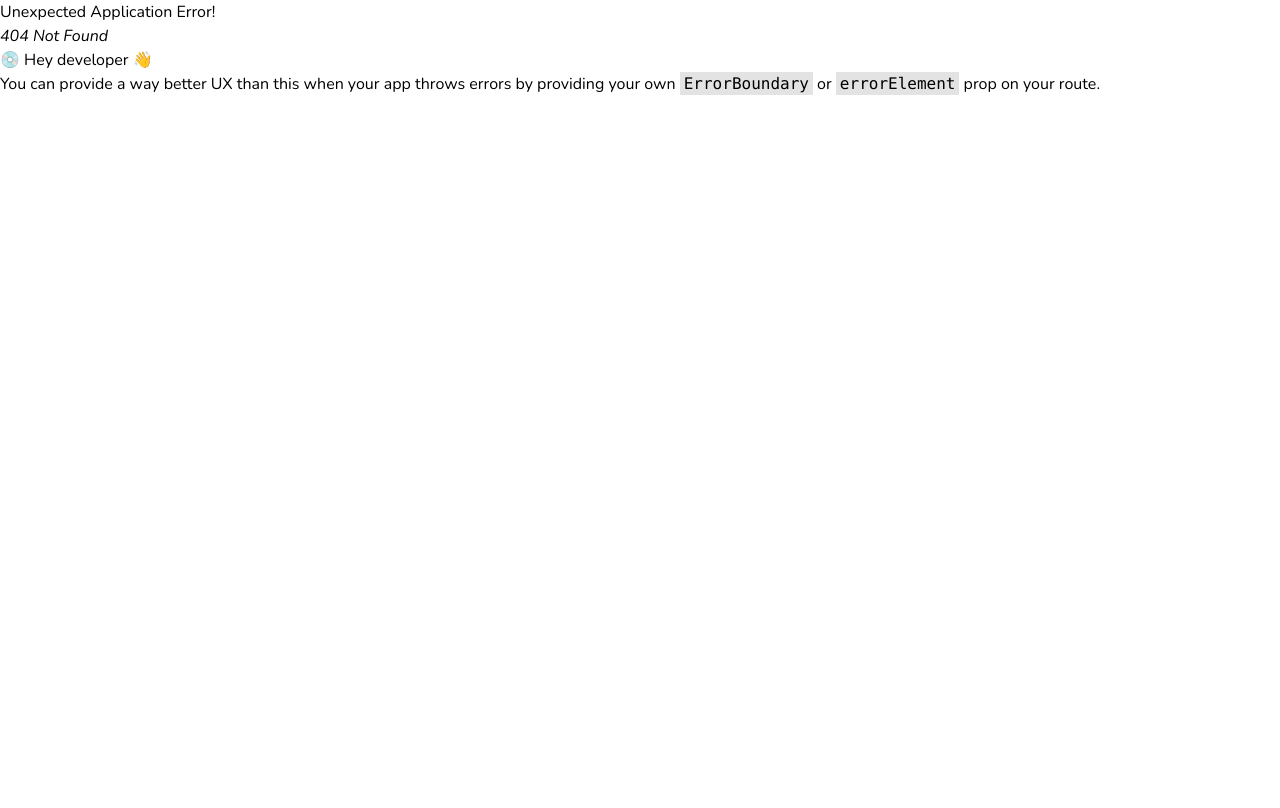
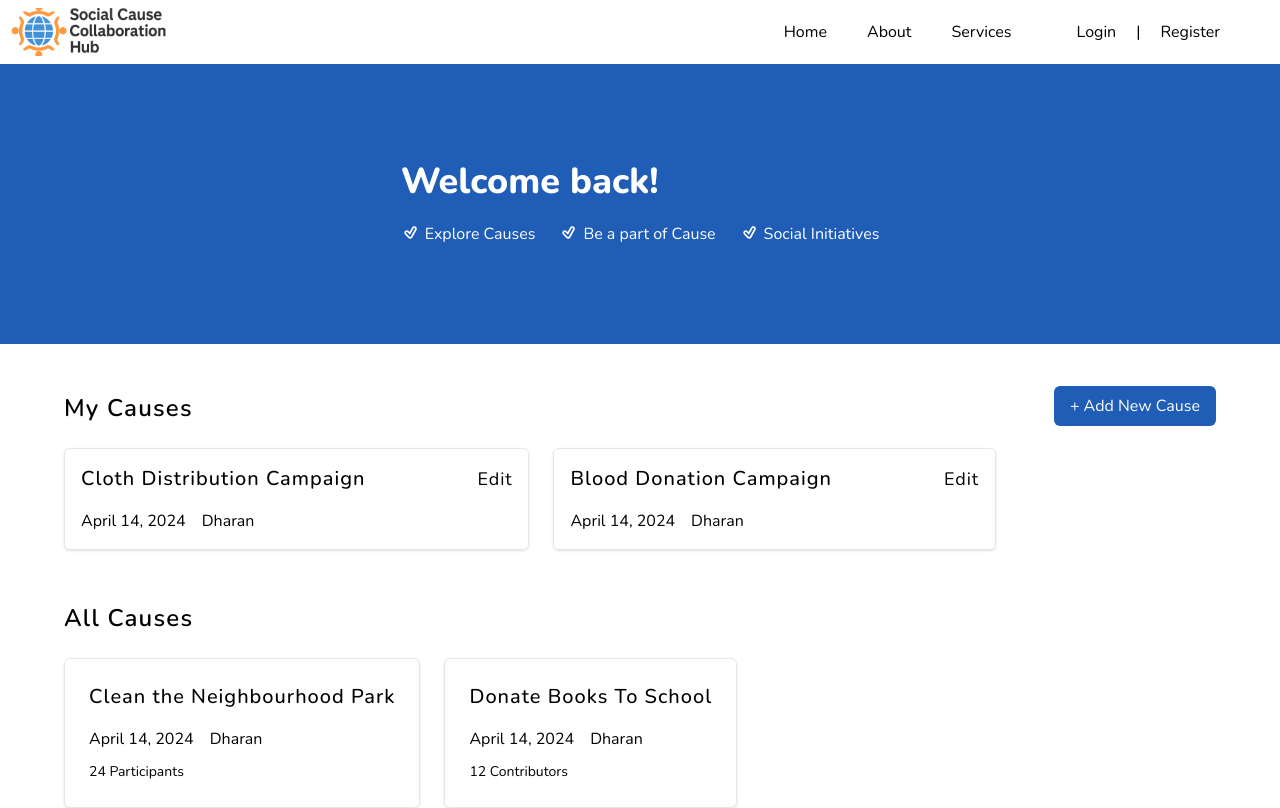
Before and after one commit to Sugambaj7/Social_Cause_Collaboration_Hub, a React (Vite) app in the folder frontend/: page /dashboard in a window 1280 px wide. Before the commit this address had no page. Shown: the top 808 px of the page. Built offline with nearby package versions, Linux system fonts and the light colour scheme.

Commit message:
basic changes on navbar, created UI for dashboard of user

```diff
--- /dev/null
+++ b/frontend/src/components/AllCausesComponent.jsx
@@ -0,0 +1,33 @@
+import React from "react";
+
+export default function AllCausesComponent() {
+  return (
+    <div className="mt-9 mb-28">
+      <h3 className="text-2xl font-semibold mt-4 mb-6 tracking-wider">
+        All Causes
+      </h3>
+      <div className="flex gap-6">
+        <div className="border p-6 mb-4 shadow rounded-md">
+          <p className="text-xl font-medium tracking-wider">
+            Clean the Neighbourhood Park
+          </p>
+          <div className="flex mt-4 mb-2">
+            <span>April 14, 2024</span>
+            <span className="ml-4">Dharan</span>
+          </div>
+          <span className="mt-8 text-sm">24 Participants</span>
+        </div>
+        <div className="border p-6 mb-4 rounded-md shadow">
+          <p className="text-xl font-medium tracking-wider">
+            Donate Books To School
+          </p>
+          <div className="flex mt-4 mb-2">
+            <span>April 14, 2024</span>
+            <span className="ml-4">Dharan</span>
+          </div>
+          <span className="text-sm">12 Contributors</span>
+        </div>
+      </div>
+    </div>
+  );
+}
--- /dev/null
+++ b/frontend/src/components/FeedCausesComponent.jsx
@@ -0,0 +1,12 @@
+import React from "react";
+import MyCauseComponent from "./MyCauseComponent";
+import AllCausesComponent from "./AllCausesComponent";
+
+export default function FeedCausesComponent() {
+  return (
+    <div className= "mx-16">
+      <MyCauseComponent />
+      <AllCausesComponent />
+    </div>
+  );
+}
--- /dev/null
+++ b/frontend/src/components/HomeBannerComponent.jsx
@@ -0,0 +1,38 @@
+import React from "react";
+import { useSelector } from "react-redux";
+import { TiTickOutline } from "react-icons/ti";
+
+const HomeBannerComponent = () => {
+  const { userInfo } = useSelector((state) => state.userLogin);
+  return (
+    <div className="w-full bg-custom_blue flex justify-center items-center h-[35vh]">
+      <div className="flex flex-col">
+        <p className="text-4xl text-white font-nunito font-extrabold">
+          Welcome back! {userInfo?.name}
+        </p>
+        <div className="flex gap-6 justify-center items-center mt-5">
+          <div className="flex">
+            <TiTickOutline className="text-xl text-white" />
+            <p className="text-md text-white font-nunito pl-1">
+              Explore Causes
+            </p>
+          </div>
+          <div className="flex">
+            <TiTickOutline className="text-xl text-white" />
+            <p className="text-md text-white font-nunito pl-1">
+              Be a part of Cause
+            </p>
+          </div>
+          <div className="flex">
+            <TiTickOutline className="text-xl text-white" />
+            <p className="text-md text-white font-nunito pl-1">
+              Social Initiatives
+            </p>
+          </div>
+        </div>
+      </div>
+    </div>
+  );
+};
+
+export default HomeBannerComponent;
--- /dev/null
+++ b/frontend/src/components/HomeComponent.jsx
@@ -0,0 +1,12 @@
+import React from "react";
+import HomeBannerComponent from "./HomeBannerComponent";
+import FeedCausesComponent  from "./FeedCausesComponent";
+
+export default function HomeComponent() {
+  return (
+    <>
+      <HomeBannerComponent />
+      <FeedCausesComponent />
+    </>
+  );
+}
--- a/frontend/src/components/LoginComponent.jsx
+++ b/frontend/src/components/LoginComponent.jsx
@@ -45,7 +45,7 @@ export default function LoginComponent() {
     event.preventDefault();
   };
 
-  const redirect = location.search ? location.search.split("=")[1] : "/home";
+  const redirect = location.search ? location.search.split("=")[1] : "/dashboard";
 
   useEffect(() => {
     if (myerror) {
--- /dev/null
+++ b/frontend/src/components/MyCauseComponent.jsx
@@ -0,0 +1,40 @@
+import React from "react";
+
+export default function MyCauseComponent() {
+  return (
+    <div>
+      <div className="flex relative">
+        <h3 className="text-2xl font-semibold mt-12 mb-6 tracking-wider">My Causes</h3>
+        <button className="bg-custom_blue text-white px-4 py-2 rounded-md absolute right-0 top-[40%]">
+          + Add New Cause
+        </button>
+      </div>
+      <div className="flex gap-6">
+        <div className="border p-4 mb-4 rounded-md shadow">
+          <div className="flex justify-between">
+            <p className="text-xl font-medium tracking-wider">
+              Cloth Distribution Campaign
+            </p>
+            <button className="hover:underline text-lg ml-28 tracking-wider">Edit</button>
+          </div>
+          <div className="flex mt-4">
+            <span>April 14, 2024</span>
+            <span className="ml-4">Dharan</span>
+          </div>
+        </div>
+        <div className="border p-4 mb-4 rounded-md shadow">
+          <div className="flex justify-between">
+            <p className="text-xl font-medium tracking-wider">
+              Blood Donation Campaign
+            </p>
+            <button className="hover:underline text-lg ml-28 tracking-wider">Edit</button>
+          </div>
+          <div className="flex mt-4">
+            <span>April 14, 2024</span>
+            <span className="ml-4">Dharan</span>
+          </div>
+        </div>
+      </div>
+    </div>
+  );
+}
--- a/frontend/src/components/NavBarComponent.jsx
+++ b/frontend/src/components/NavBarComponent.jsx
@@ -1,8 +1,18 @@
 import React from "react";
 import logo from "../utlis/logo";
 import { Link } from "react-router-dom";
+import { useSelector } from "react-redux";
 
 export default function NavBarComponent() {
+  const { userInfo } = useSelector((state) => state.userLogin);
+
+  const handleLogout = () => {
+    if (confirm("Are you sure you want to logout?")) {
+      localStorage.removeItem("userInfo");
+      window.location.href = "/";
+    }
+  };
+
   return (
     <header className="navbar h-16 w-[100%] shadow">
       <nav className="h-full w-full">
@@ -16,9 +26,32 @@ export default function NavBarComponent() {
               />
             </a>
           </li>
-          <li className="w-[90%] text-end mr-14">
+          {!userInfo ? (
+            <li className="w-[90%] mr-14 flex">
+              <div className="flex justify-end gap-8 w-[80%]">
+                <Link to="/">
+                  <span className="px-1 cursor-pointer hover:underline">
+                    Home
+                  </span>
+                </Link>
+
+                <Link to="/about">
+                  <span className="px-1 cursor-pointer hover:underline">
+                    About
+                  </span>
+                </Link>
+
+                <Link to="/services">
+                  <span className="px-1 cursor-pointer hover:underline">
+                    Services
+                  </span>
+                </Link>
+              </div>
+              <div className="flex justify-end w-[20%]">
                 <Link to="/login">
-              <span className="px-1 cursor-pointer hover:underline">Login</span>
+                  <span className="px-1 cursor-pointer hover:underline">
+                    Login
+                  </span>
                 </Link>
 
                 <span className="px-4">|</span>
@@ -27,7 +60,30 @@ export default function NavBarComponent() {
                     Register
                   </span>
                 </Link>
+              </div>
             </li>
+          ) : (
+            <li className="w-[90%] text-end mr-14">
+              <Link to="/dashboard">
+                <span className="px-8 cursor-pointer hover:underline">
+                  Dashboard
+                </span>
+              </Link>
+
+              <Link to="/Profile">
+                <span className="px-8 cursor-pointer hover:underline">
+                  My Profile
+                </span>
+              </Link>
+
+              <span
+                className="px-8 cursor-pointer hover:underline"
+                onClick={handleLogout}
+              >
+                Logout
+              </span>
+            </li>
+          )}
         </ul>
       </nav>
     </header>
--- a/frontend/src/features/user/userLoginSlice.js
+++ b/frontend/src/features/user/userLoginSlice.js
@@ -20,7 +20,7 @@ const userLoginSlice = createSlice({
     myerror: null,
     success: false,
     msg: null,
-    userInfo: null,
+    userInfo: JSON.parse(localStorage.getItem("userInfo")) || null,
   },
   reducers: {
     updateError: (state) => {
--- /dev/null
+++ b/frontend/src/pages/LoginLandingPage.jsx
@@ -0,0 +1,14 @@
+import React from "react";
+import HomeBannerComponent from "../components/HomeBannerComponent";
+import FeedCausesComponent from "../components/FeedCausesComponent";
+
+export default function LoginLandingPage() {
+  return (
+    <div>
+      <div className="flex flex-col w-full">
+        <HomeBannerComponent />
+        <FeedCausesComponent />
+      </div>
+    </div>
+  );
+}
--- a/frontend/tailwind.config.js
+++ b/frontend/tailwind.config.js
@@ -11,7 +11,8 @@ export default {
         custom_blue: "#1F5DB6",
         custom_alert: "#F7DDDC",
         custom_white: "#F5F5F5",
-        custom_green: "#4BBF73"
+        custom_background_white: "#F5F6FA",
+        custom_green: "#4BBF73",
       },
       backgroundImage: {
         custom_gradient: "linear-gradient(90deg, #1F5DB6 0%, #1F5DB6 100%)",
```
Also changed, not shown: frontend/src/router/router.jsx (+10 -0 lines). Lines whose indentation alone changed are shown as unchanged.
